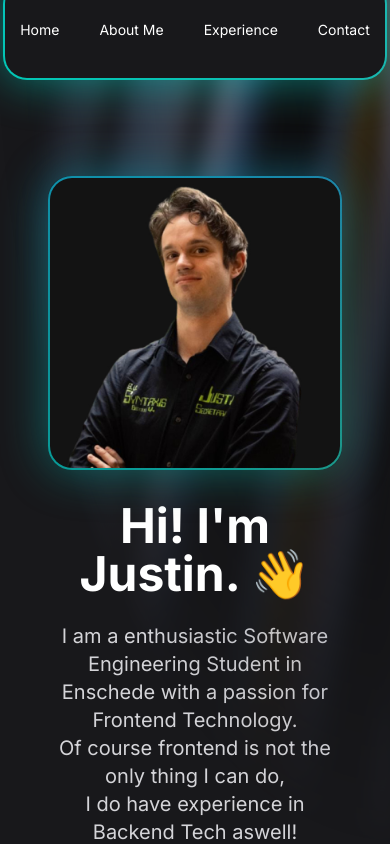
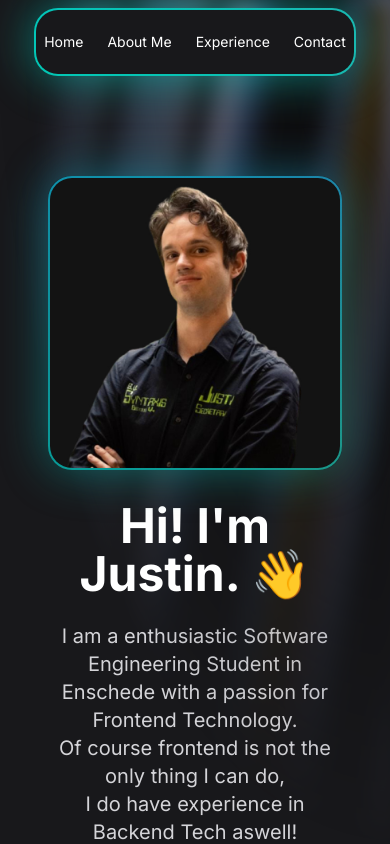
Before and after one commit to Joestine/resume, a Next.js app: page /about in a window 390 px wide. Shown: the top 844 px of the page. Built offline with nearby package versions, Linux system fonts and the light colour scheme.

Commit message:
mobile update

```diff
--- a/src/components/ui/navbar/navbar.tsx
+++ b/src/components/ui/navbar/navbar.tsx
@@ -4,8 +4,8 @@ import { NavbarItem } from "./navbaritem";
 
 export function Navbar() {
 	return (
-		<nav className="max-w-sm md:max-w-3xl fixed top-[-20px] md:top-auto md:bottom-[-20px] left-0 right-0 mx-auto">
-			<BackgroundGradient className="flex gap-10 justify-center items-center rounded-[22px] h-24 max-w-md md:max-w-4xl p-2  bg-zinc-900">
+		<nav className="max-w-s w-fit md:w-auto md:max-w-3xl fixed top-2 md:top-auto md:bottom-[-20px] left-0 right-0 mx-auto">
+			<BackgroundGradient className="flex gap-6 md:gap-10 justify-center items-center rounded-[22px] h-16 md:h-24 max-w-md md:max-w-4xl p-2  bg-zinc-900">
 				<NavbarItem href="/" text="Home"></NavbarItem>
 				<NavbarItem href="./about" text="About Me"></NavbarItem>
 				<NavbarItem href="./experience" text="Experience"></NavbarItem>
```
